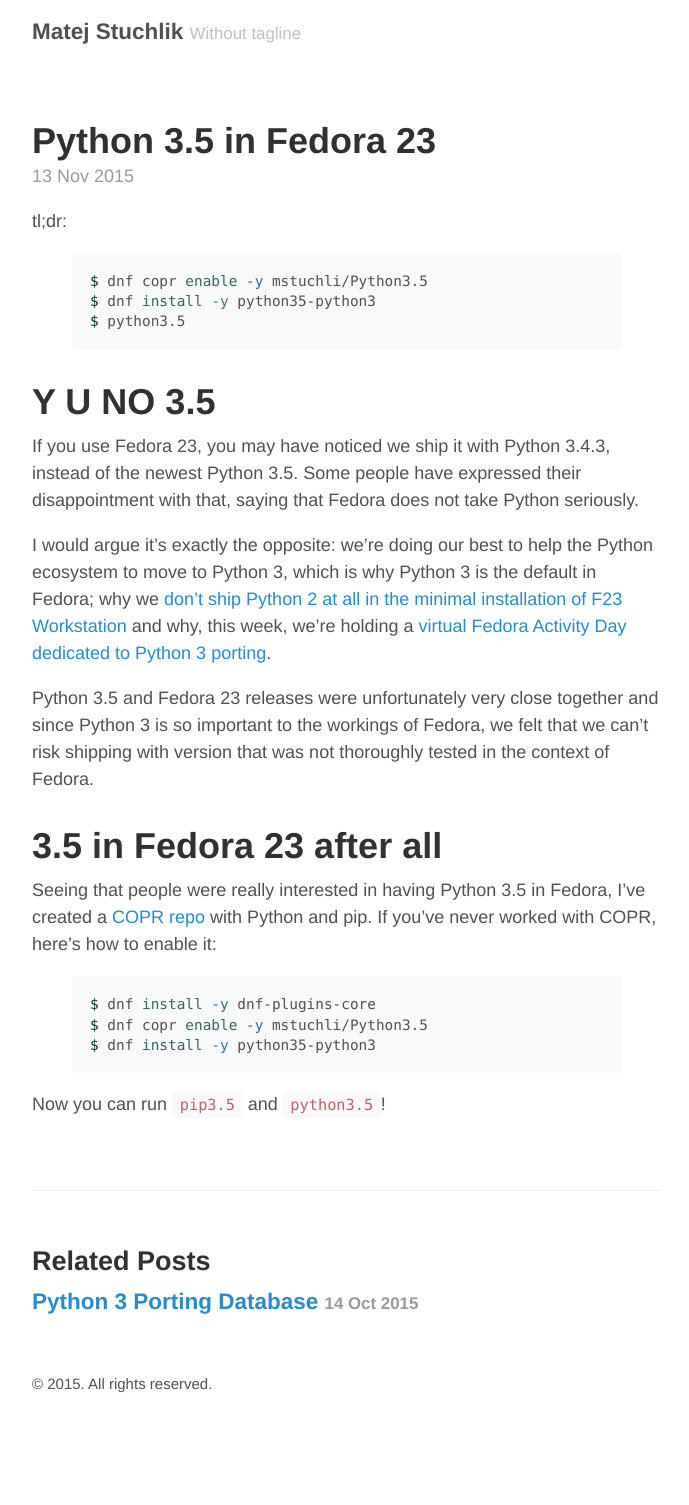
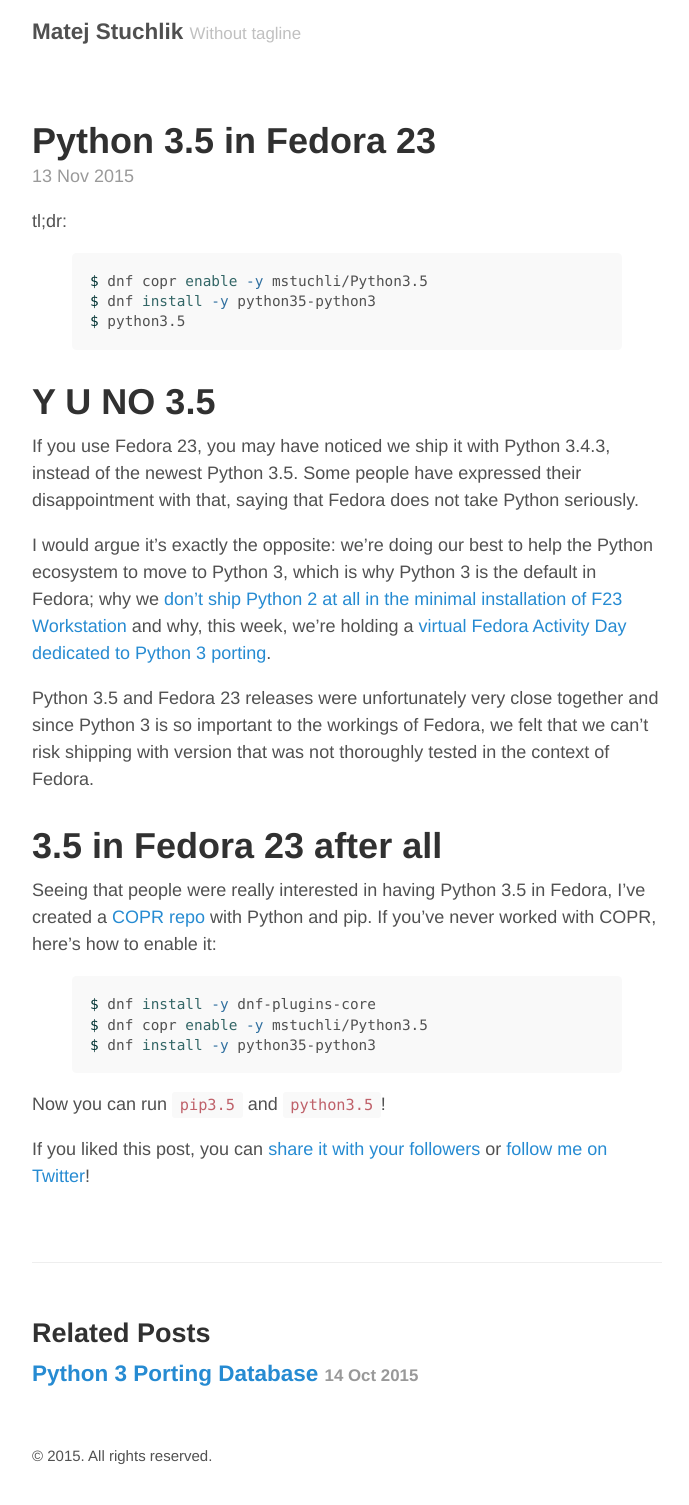
Before and after one commit to sYnfo/synfo.github.io, a Jekyll site: the page built from _posts/2015-11-13-Python-3.5-in-Fedora.md, in a window 1280 px wide. Shown: the whole page, without its empty margins (293-982 px from the left). Built offline with Jekyll 4.4.1, drawn with Linux system fonts in a browser that asks for light colours; before the commit the page ends 1433 px from its top, so only the background shows below that.

Commit message:
Add a twitter plug

```diff
--- /dev/null
+++ b/_includes/twitter_plug.html
@@ -0,0 +1,7 @@
+If you liked this post, you can
+<a href="https://twitter.com/intent/tweet?url={{ site.url }}{{ page.url }}&text={{ page.title }}&via=mstuchli"
+   target="_blank">
+  share it with your followers</a>
+or
+<a href="https://twitter.com/mstuchli">
+  follow me on Twitter</a>!
--- a/_layouts/post.html
+++ b/_layouts/post.html
@@ -6,6 +6,8 @@ layout: default
   <h1 class="post-title">{{ page.title }}</h1>
   <time datetime="{{ page.date | date_to_xmlschema }}" class="post-date">{{ page.date | date_to_string }}</time>
   {{ content }}
+
+  {% include twitter_plug.html %}
 </article>
 
 {% if site.related_posts != empty %}
```
